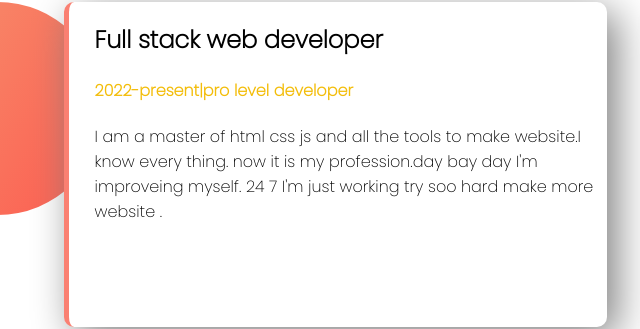
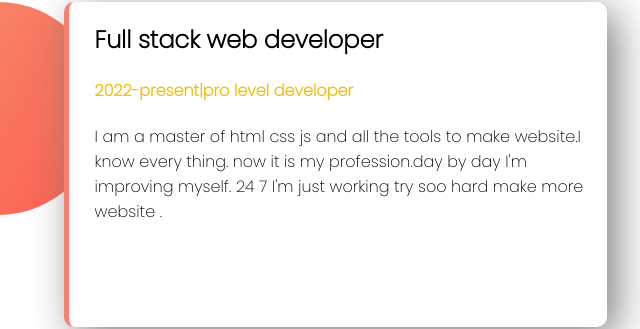
Before and after one commit to Mostofa2097/web-protfolio, a plain HTML site: page index.html in a window 1280 px wide. Shown: the part 1210-1539 px from the top of the page, 0-640 px from the left. Drawn offline with Linux system fonts and the light colour scheme.

Commit message:
solve problem

```diff
--- a/index.html
+++ b/index.html
@@ -45,7 +45,7 @@
        <div class="half-width singel-exp">
         <h2>Full stack web developer</h2>
         <h4>2022-present|pro level developer</h5>
-        <p>I am a master of html css js and all the tools to make website.I know every thing. now it is my profession.day bay day I'm improveing myself. 24 7 I'm just working try soo hard make more website .</p>
+        <p>I am a master of html css js and all the tools to make website.I know every thing. now it is my profession.day by day I'm improving myself. 24 7 I'm just working try soo hard make more website .</p>
        </div>
        <div class="half-width singel-exp">
         <h2>Baby web developer</h2>
```
